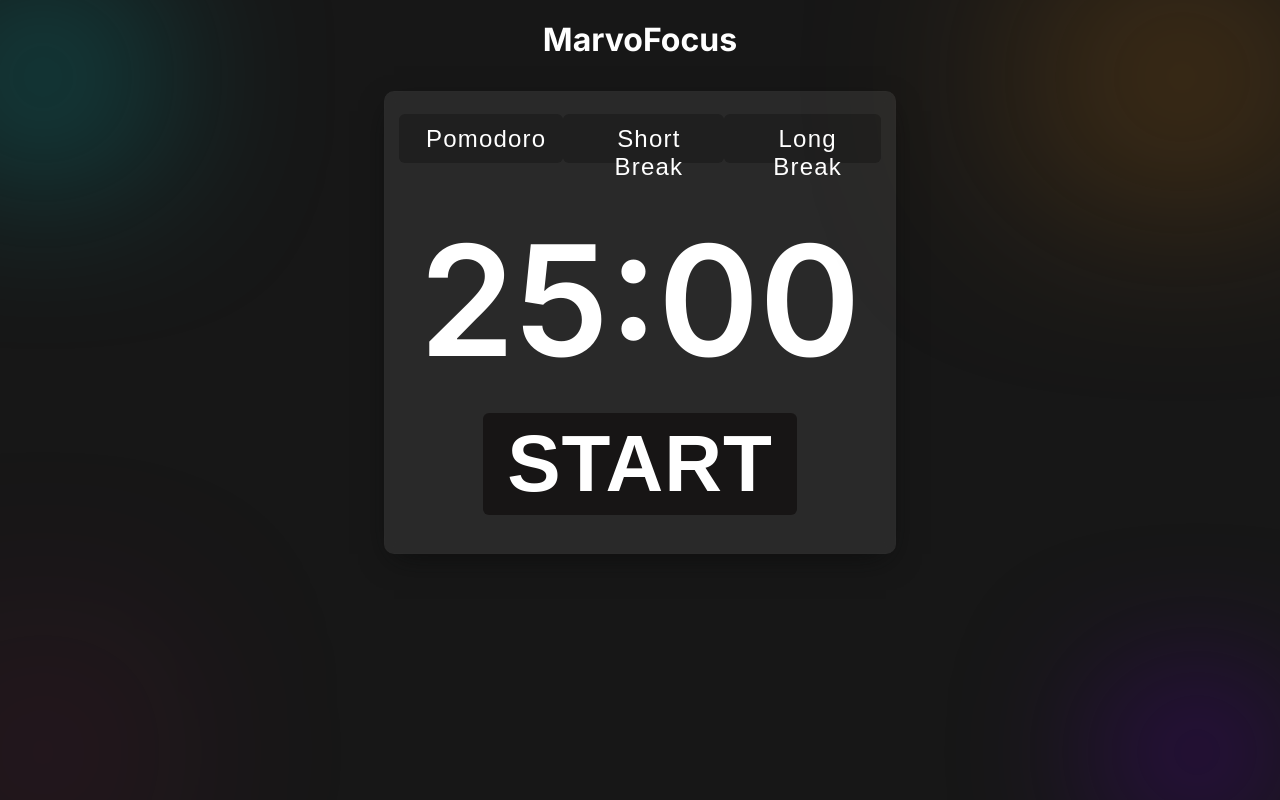
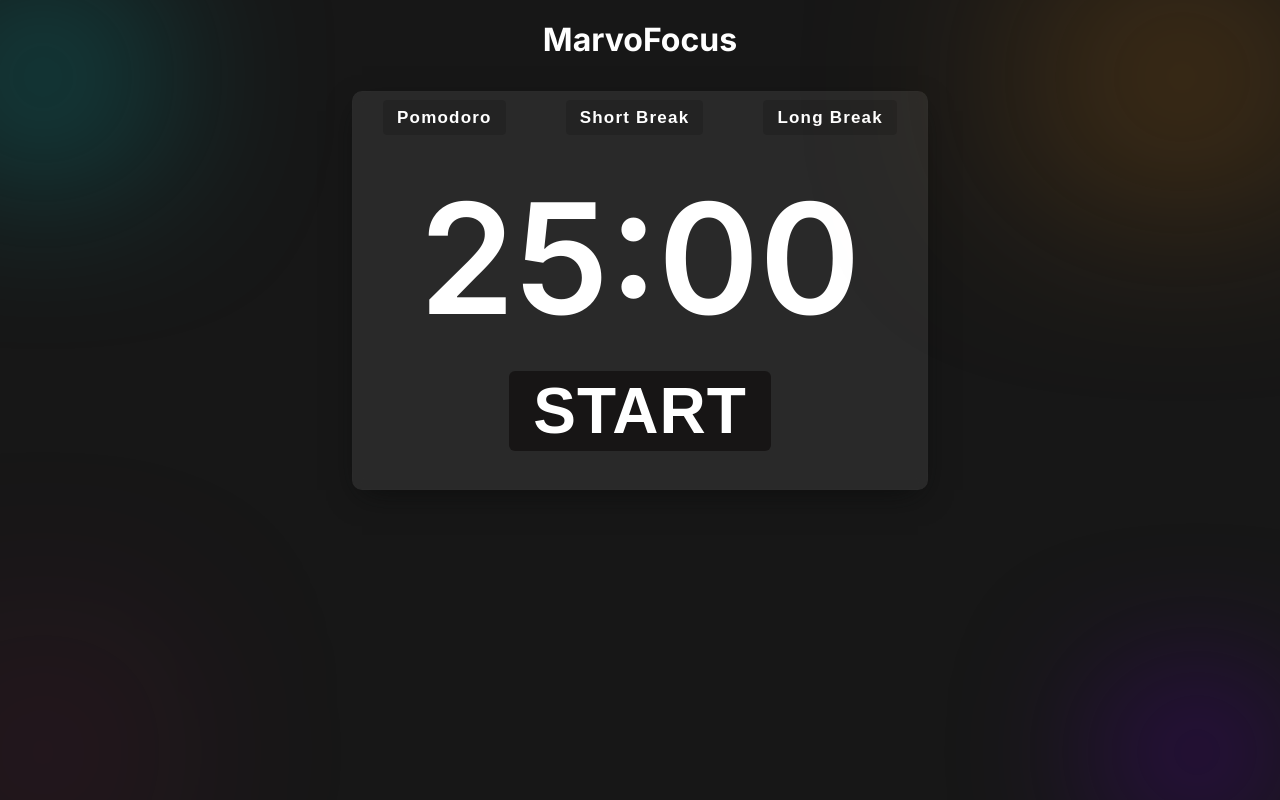
Before and after one commit to mateoBodiniARG/MarvoFocus, a plain HTML site: page Public/index.html in a window 1280 px wide. Shown: the top 800 px of the page. Drawn offline with Linux system fonts and the light colour scheme.

Commit message:
Update style.css

```diff
--- a/Public/style.css
+++ b/Public/style.css
@@ -40,7 +40,7 @@ header h1{
 }
 
 .principalContent {
-  max-width: 40vw;
+  max-width: 45vw;
   margin: auto;
 }
 
@@ -107,26 +107,30 @@ header h1{
 
 /* -------------------------------------------------------------------- TIMER SECTION START ------------------------------------------------------------------------ */
 .timer__sections {
-  padding: 14px;
+  margin-top: 8px;
   display: flex;
   justify-content: space-around;
 }
 
 .breaks {
   border: none;
-  border-radius: 6px;
-  font-size: 24px;
-  padding: 11px 17px 38px 27px;
+  margin: 0px;
+  border-radius: 4px;
+  font-size: 17px;
+  padding: 4px 14px;
   height: 35px;
-  margin-top: 8px;
   cursor: pointer;
-  background-color: rgb(31, 31, 31);
+  background: none rgba(0, 0, 0, 0.15);
+  box-shadow: none;
   color: white;
-  font-weight: 500;
+  opacity: 1;
+  font-weight: bold;
   letter-spacing: 1.2px;
   transition: all ease-in-out .1s;
 }
-
+.breaks span{
+  text-align: center;
+}
 .breaks:hover {
   background-color: #272647;
 }
@@ -146,8 +150,8 @@ header h1{
 .startButton {
   border: none;
   border-radius: 6px;
-  padding: 51px 24px;;
-  height: 10vh;
+  padding: 40px 24px;;
+  height: 0vh;
   cursor: pointer;
   background: rgba(15, 11, 11, 0.65);
   color: white;
@@ -155,7 +159,7 @@ header h1{
   margin-top: 20px;
   display: flex;
   align-items: center;
-  font-size: 5rem;
+  font-size: 4rem;
   letter-spacing: 1px;
   margin-bottom: 2.4rem;
   transition: ease-out 0.3s;
```
